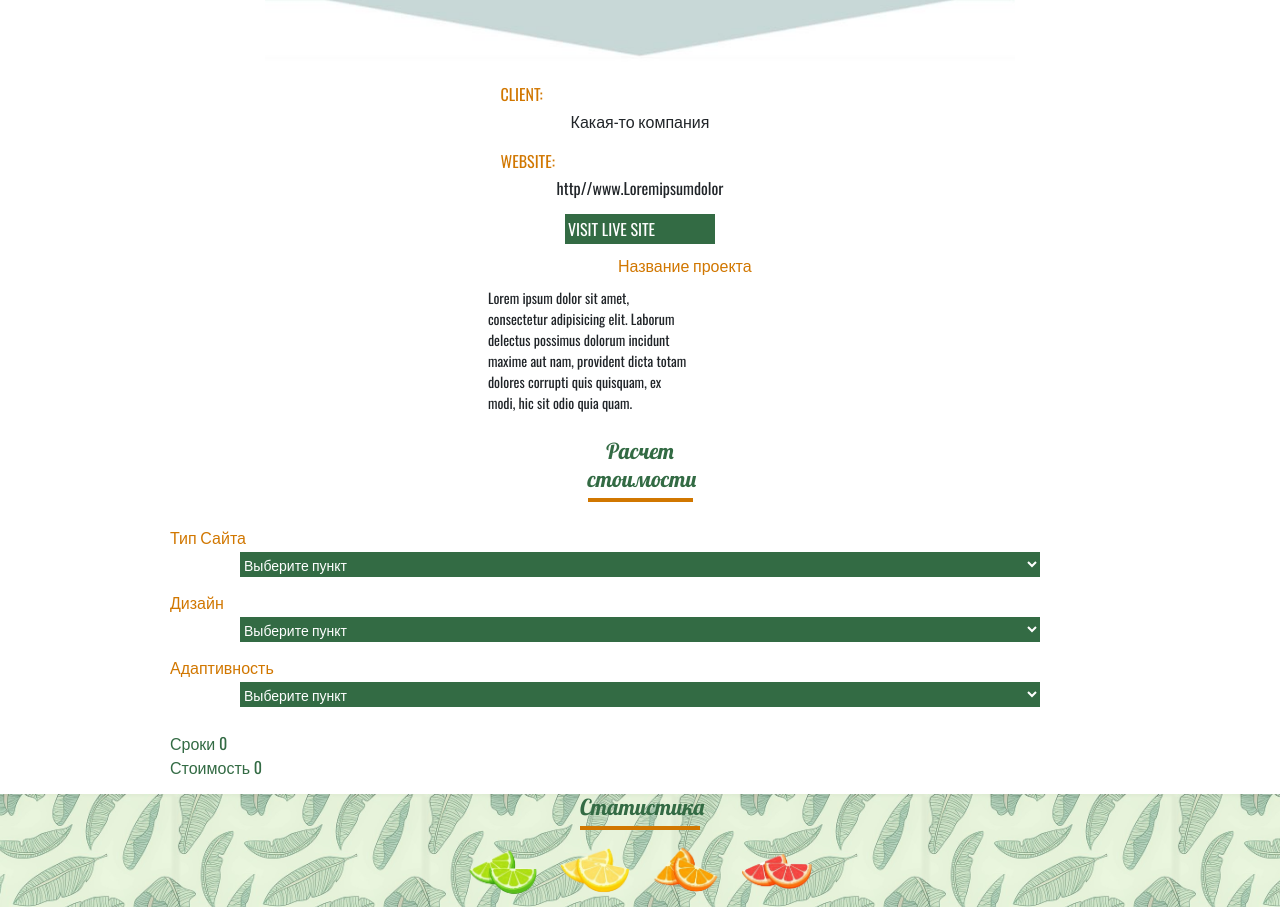
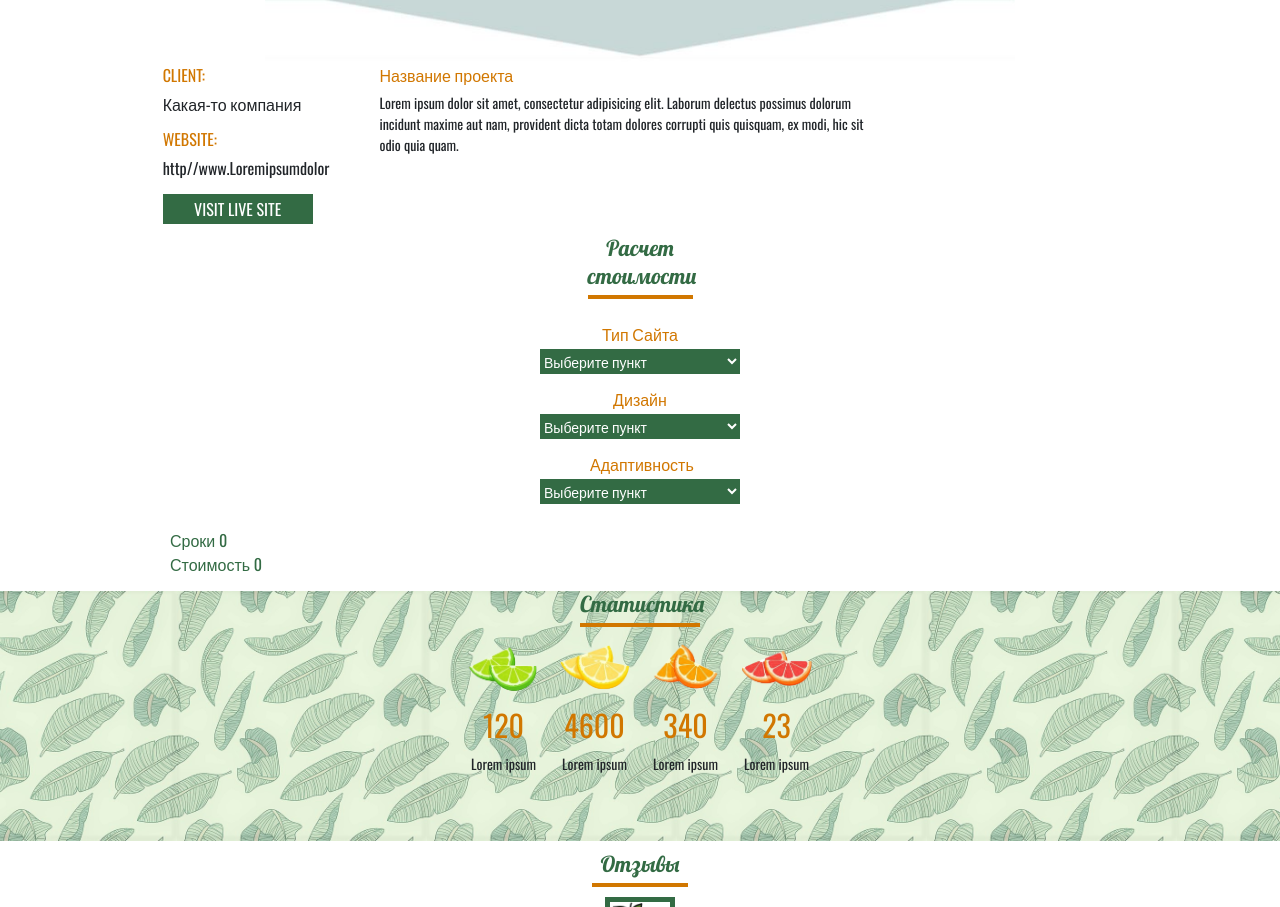
Before and after one commit to vettaelizaveta/vettaelizaveta.gethub.io, a plain HTML site: page src/index.html in a window 1280 px wide. Shown: the part 2066-2973 px from the top of the page. Drawn offline with nearby package versions, Linux system fonts and the light colour scheme; files whose address does not match are found by name.

Commit message:
Дз 4 исправ

```diff
--- a/src/css/style.css
+++ b/src/css/style.css
@@ -359,22 +359,18 @@ transition: all 0.2s;
 
 .Kays_item h3{
     font-size: 16px;
-    margin: 10px auto;
-    padding-top: 5px;
     text-align: left;
     width: 96px;
-    font-size: 16px;
-    margin: 7px 70px;
-    padding-bottom: 5px;
      color: #d17700;
 }
 
+.Kays_item p{
+     text-align: left;
+}
 
 .Kays_item input{
      text-align: center;
     width: 150px;
-
-    text-align:left;
     border: 3px solid #336b44;
     background: #336b44;
     color: #fff;
@@ -384,6 +380,7 @@ transition: all 0.2s;
 
 .Kays_item input{
     transform: scale(1);
+
 }
 .Kays_item input:hover{
     background: #336b44;
@@ -395,52 +392,45 @@ transition: all 0.2s;
     transform: scale(0.9);
 }
 
-.Kays_item { text-align: center;
-    width: 600px;
+.Kays_item { text-align: left;
+
     font-size: 16px;
-     margin: 7px 300px;
-    padding-bottom: 5px;
 
 }
 .Kays_item h3{
     text-align: left;
     width: 200px;
     font-size: 16px;
-     margin: 7px 70px 0px 150px;
-    padding-bottom: 5px;
     color: #d17700;}
 
-.clear {
-    clear: left;
-}
+
 
 .Kays_item2 h3{
     text-align: left;
     width: 300px;
     font-size: 16px;
-    padding-bottom: 5px;
-        padding-left: 130px;
     color: #d17700;}
 
     .Calculator{
-    margin: 0px auto;
 
 }
 
 .Calculator h4{
     width: 100px;
-    margin: 0px 170px;
+
     color: #d17700;
      padding-top: 10px;
     line-height: 30px;
     font-size: 16px;
+     margin: auto auto;
+     text-align: center;
 
 }
 
 .value select{
     display: block;
      margin: auto auto;
-    width: 800px;
+    width: 200px;
     height: 25px;
     background: #336b44;
     color:#fff;
--- a/src/index.html
+++ b/src/index.html
@@ -176,21 +176,19 @@
 
               <img src="img/kays.JPG" alt="">
           <div class="row justify-content-center text-center">
-
-        <div class="Kays_item col-12 col-sm-6 col-md-3">
+        <div class="Kays_item col-12 col-sm-6 col-md-2">
      <h3>CLIENT:</h3>
      <p>Какая-то компания</p>
      <h3>WEBSITE:</h3>
      <p>http//www.Loremipsumdolor</p>
      <input type="submit" value="VISIT LIVE SITE">
      </div>
-     <div class="Kays_item2 col-12 col-sm-6 col-md-3">
+     <div class="Kays_item2 col-12 col-sm-6 col-md-7">
      <h3>Название проекта</h3>
       <div class="col-12 col-sm-10 col-md-9 col-lg-8 text-center text-md-start ">
      <p>Lorem ipsum dolor sit amet, consectetur adipisicing elit. Laborum delectus possimus dolorum incidunt maxime aut nam, provident dicta totam dolores corrupti quis quisquam, ex modi, hic sit odio quia quam.</p>
      </div></div>
 
-       <div class="clear"></div>
     </div>  </div>
 
      <div class="value">
```
